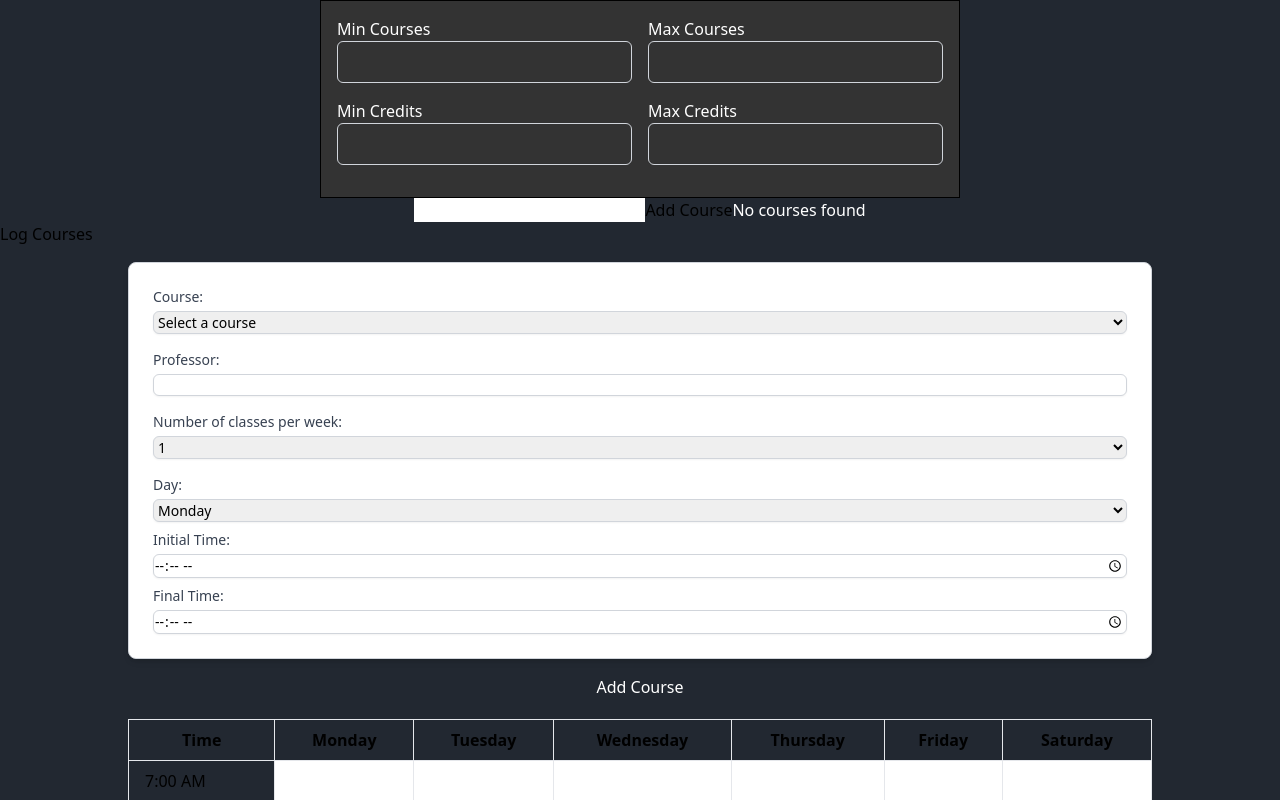
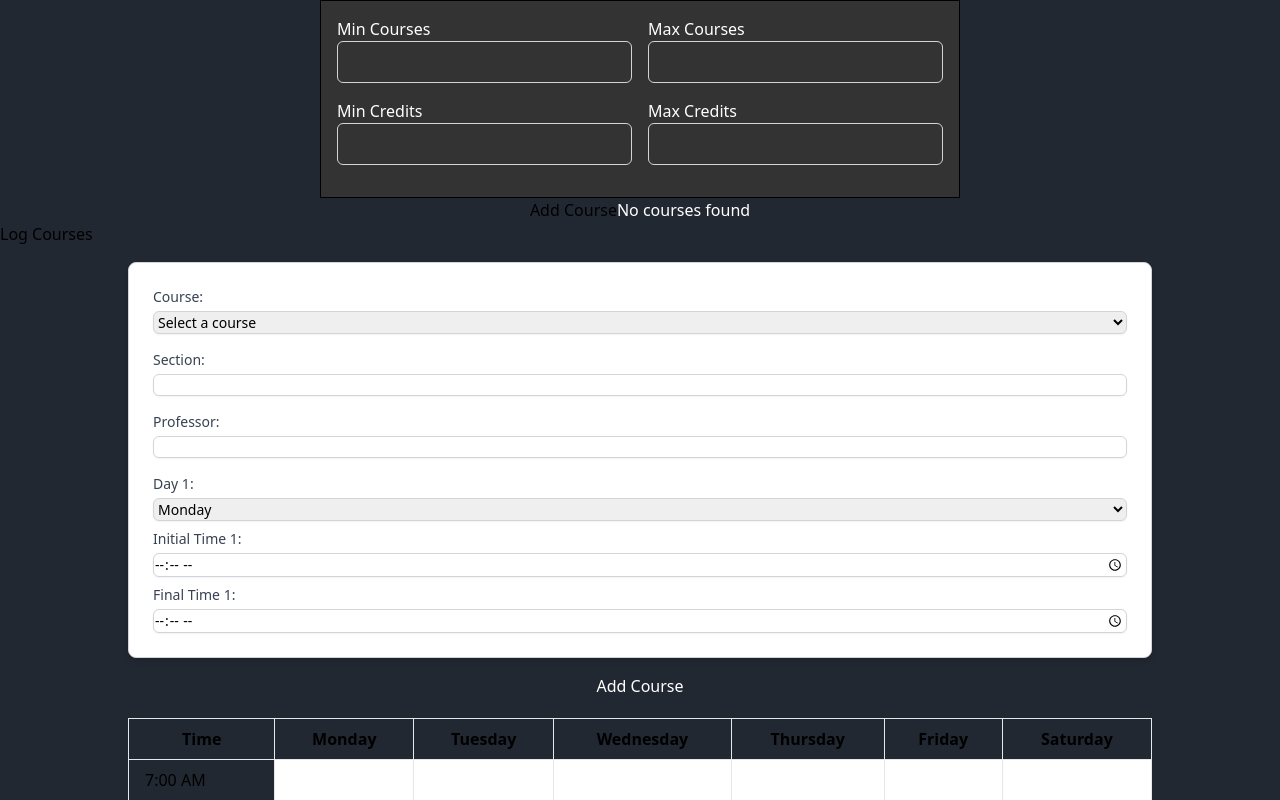
Before and after one commit to joaquinsalinas06/Schedule-Maker, a React (Vite) app: page / in a window 1280 px wide. Shown: the top 800 px of the page. Built offline with nearby package versions, Linux system fonts and the light colour scheme.

Commit message:
Cambio guardado del contexto

```diff
--- a/src/App.jsx
+++ b/src/App.jsx
@@ -1,7 +1,7 @@
 import React, { useContext } from "react";
 import { CourseList } from "./components/Courses/CourseList";
 import { SemesterForm } from "./components/SemesterForm";
-import {  CourseContext } from "./contexts/CourseContext";
+import { CourseContext } from "./contexts/CourseContext";
 import { Schedule } from "./components/Schedule";
 import { CourseOptions } from "./components/Courses/CourseOptions";
 
--- /dev/null
+++ b/src/classes.js
@@ -0,0 +1,84 @@
+class Course {
+    constructor(name, credits, semester, classesPerWeek, section, professor, days, startTimes, endTimes) {
+      this.name = name;
+      this.credits = credits;
+      this.semester = semester;
+      this.classesPerWeek = classesPerWeek;
+      this.section = section;
+      this.professor = professor;
+      this.days = days;
+      this.startTimes = startTimes;
+      this.endTimes = endTimes;
+    }
+
+    collides(other) {
+      if (this.name === other.name && this.section === other.section) {
+        return false;
+      }
+
+      for (let i = 0; i < this.startTimes.length; i++) {
+        for (let j = 0; j < other.startTimes.length; j++) {
+          if (daysOverlap(this.days[i], other.days[j])) {
+            if (
+              (this.startTimes[i] >= other.startTimes[j] && this.startTimes[i] <= other.endTimes[j]) ||
+              (other.startTimes[j] >= this.startTimes[i] && other.startTimes[j] <= this.endTimes[i])
+            ) {
+              return true;
+            }
+          }
+        }
+      }
+
+      return false;
+    }
+  }
+
+  class Schedule {
+    constructor(courses) {
+      this.courses = courses;
+      this.count = courses.length;
+      this.credits = this.countCredits();
+      this.IDString = this.createIDString();
+    }
+
+    createIDString() {
+      return this.courses.map(course => course.name).join('-');
+    }
+
+    countCredits() {
+      return this.courses.reduce((sum, course) => sum + course.credits, 0);
+    }
+
+    formsValidSchedule(course) {
+      return this.courses.every(existingCourse => !existingCourse.collides(course));
+    }
+
+    addCourse(course) {
+      if (this.formsValidSchedule(course)) {
+        const newCourses = [...this.courses, course];
+        return new Schedule(newCourses);
+      }
+      return null;
+    }
+
+    createPossibilities(courses) {
+      const possibilities = [];
+      for (let course of courses) {
+        if (this.formsValidSchedule(course)) {
+          possibilities.push(this.addCourse(course));
+        }
+      }
+      return possibilities;
+    }
+  }
+
+  const daysOverlap = (days1, days2) => {
+    for (let i = 0; i < days1.length; i++) {
+      if (days2.toLowerCase().includes(days1.toLowerCase().charAt(i))) {
+        return true;
+      }
+    }
+    return false;
+  };
+
+  export { Course, Schedule, daysOverlap };
--- a/src/components/Courses/CourseList.jsx
+++ b/src/components/Courses/CourseList.jsx
@@ -1,28 +1,77 @@
-import React, { useContext } from "react";
+import React, { useContext, useState } from "react";
 import { CourseSelect } from "./CourseSelect";
 import { CourseContext } from "../../contexts/CourseContext";
+import Modal from "@mui/material/Modal";
+import Box from "@mui/material/Box";
+
+const style = {
+  position: "absolute",
+  top: "50%",
+  left: "50%",
+  transform: "translate(-50%, -50%)",
+  width: 400,
+  bgcolor: "background.paper",
+  border: "2px solid #000",
+  boxShadow: 24,
+  p: 4,
+};
 
 export const CourseList = () => {
   const { courses, setCourses } = useContext(CourseContext);
+  const [open, setOpen] = useState(false);
+  const [newCourse, setNewCourse] = useState({
+    name: "",
+    credits: "",
+    semester: "",
+    classesPerWeek: ""
+  });
+
+  const handleOpen = () => setOpen(true);
+  const handleClose = () => setOpen(false);
+
+  const handleChange = (e) => {
+    const { name, value } = e.target;
+    setNewCourse((prevCourse) => ({
+      ...prevCourse,
+      [name]: value,
+    }));
+  };
 
   const addCourse = (e) => {
     e.preventDefault();
-    const course = e.target.course.value;
-    setCourses([...courses, course]);
-    e.target.reset();
-  };
-
-  const deleteCourse = (index) => {
-    const updatedCourses = courses.filter((_, i) => i !== index);
-    setCourses(updatedCourses);
+    setCourses([...courses, newCourse]);
+    setNewCourse({ name: "", credits: "", semester: "", classesPerWeek: "" });
+    handleClose();
   };
 
   return (
     <div className="flex justify-center">
-      <form onSubmit={addCourse}>
-        <input type="text" name="course" id="course" />
-        <button type="submit">Add Course</button>
-      </form>
+      <button onClick={handleOpen}>Add Course</button>
+      <Modal open={open} onClose={handleClose}>
+        <Box sx={style}>
+          <h2>Add New Course</h2>
+          <form onSubmit={addCourse}>
+            <div className="mb-4">
+              <label htmlFor="name" className="block text-black">Course Name</label>
+              <input type="text" name="name" id="name" value={newCourse.name} onChange={handleChange} required className="border border-gray-300 rounded-md p-2 w-full" />
+            </div>
+            <div className="mb-4">
+              <label htmlFor="credits" className="block text-black">Credits</label>
+              <input type="number" name="credits" id="credits" value={newCourse.credits} onChange={handleChange} required className="border border-gray-300 rounded-md p-2 w-full" />
+            </div>
+            <div className="mb-4">
+              <label htmlFor="semester" className="block text-black">Semester</label>
+              <input type="text" name="semester" id="semester" value={newCourse.semester} onChange={handleChange} required className="border border-gray-300 rounded-md p-2 w-full" />
+            </div>
+            <div className="mb-4">
+              <label htmlFor="classesPerWeek" className="block text-black">Classes Per Week</label>
+              <input type="number" name="classesPerWeek" id="classesPerWeek" value={newCourse.classesPerWeek} onChange={handleChange} required className="border border-gray-300 rounded-md p-2 w-full" />
+            </div>
+            <button type="submit" className="mr-2">Add Course</button>
+            <button type="button" onClick={handleClose}>Close</button>
+          </form>
+        </Box>
+      </Modal>
       {courses.length === 0 ? (
         <p className="text-white">No courses found</p>
       ) : (
@@ -30,7 +79,6 @@ export const CourseList = () => {
           {courses.map((course, index) => (
             <div key={index}>
               <CourseSelect course={course} />
-              <button onClick={() => deleteCourse(index)}>Delete</button>
             </div>
           ))}
         </div>
--- a/src/components/Courses/CourseOption.jsx
+++ b/src/components/Courses/CourseOption.jsx
@@ -1,18 +1,33 @@
-import React, { useState, useContext } from "react";
+import React, { useState, useContext, useEffect } from "react";
 import { CourseContext } from "../../contexts/CourseContext";
 
 export const CourseOption = () => {
   const [numClasses, setNumClasses] = useState(1);
   const [selectedCourse, setSelectedCourse] = useState("");
+  const [sectionName, setSectionName] = useState("");
   const { courses } = useContext(CourseContext);
 
-  const handleClassesChange = (event) => {
-    setNumClasses(parseInt(event.target.value, 10));
+  const handleCourseChange = (event) => {
+    const selectedCourseName = event.target.value;
+    setSelectedCourse(selectedCourseName);
+    const selectedCourse = courses.find(course => course.name === selectedCourseName);
+    if (selectedCourse) {
+      setNumClasses(parseInt(selectedCourse.classesPerWeek));
+    }
   };
 
-  const handleCourseChange = (event) => {
-    setSelectedCourse(event.target.value);
+  const handleSectionChange = (event) => {
+    setSectionName(event.target.value);
   };
+
+  useEffect(() => {
+    if (selectedCourse) {
+      const course = courses.find(course => course.name === selectedCourse);
+      if (course) {
+        setNumClasses(parseInt(course.classesPerWeek));
+      }
+    }
+  }, [courses, selectedCourse]);
 
   return (
     <div className="border border-double border-gray-300 rounded-lg p-6 w-4/5 mx-auto my-4 bg-white shadow-md">
@@ -28,11 +43,23 @@ export const CourseOption = () => {
           >
             <option value="">Select a course</option>
             {courses.map((course, index) => (
-              <option key={index} value={course.id}>
-                {course}
+              <option key={index} value={course.name}>
+                {course.name}
               </option>
             ))}
           </select>
+        </div>
+
+        <div>
+          <label htmlFor="section" className="block text-sm font-medium text-gray-700">Section:</label>
+          <input
+            type="text"
+            name="section"
+            id="section"
+            value={sectionName}
+            onChange={handleSectionChange}
+            className="mt-1 block w-full border border-gray-300 rounded-md shadow-sm focus:ring-blue-500 focus:border-blue-500 sm:text-sm"
+          />
         </div>
 
         <div>
@@ -40,28 +67,10 @@ export const CourseOption = () => {
           <input type="text" name="teacher" id="teacher" className="mt-1 block w-full border border-gray-300 rounded-md shadow-sm focus:ring-blue-500 focus:border-blue-500 sm:text-sm" />
         </div>
 
-        <div>
-          <label htmlFor="classes" className="block text-sm font-medium text-gray-700">Number of classes per week:</label>
-          <select
-            name="classes"
-            id="classes"
-            onChange={handleClassesChange}
-            value={numClasses}
-            className="mt-1 block w-full border border-gray-300 rounded-md shadow-sm focus:ring-blue-500 focus:border-blue-500 sm:text-sm"
-          >
-            <option value="1">1</option>
-            <option value="2">2</option>
-            <option value="3">3</option>
-            <option value="4">4</option>
-            <option value="5">5</option>
-            <option value="6">6</option>
-          </select>
-        </div>
-
         {[...Array(numClasses)].map((_, index) => (
           <div key={index} className="space-y-2">
             <div>
-              <label htmlFor={`day-${index}`} className="block text-sm font-medium text-gray-700">Day:</label>
+              <label htmlFor={`day-${index}`} className="block text-sm font-medium text-gray-700">Day {index + 1}:</label>
               <select name={`day-${index}`} id={`day-${index}`} className="mt-1 block w-full border border-gray-300 rounded-md shadow-sm focus:ring-blue-500 focus:border-blue-500 sm:text-sm">
                 <option value="Monday">Monday</option>
                 <option value="Tuesday">Tuesday</option>
@@ -73,7 +82,7 @@ export const CourseOption = () => {
             </div>
 
             <div>
-              <label htmlFor={`initialTime-${index}`} className="block text-sm font-medium text-gray-700">Initial Time:</label>
+              <label htmlFor={`initialTime-${index}`} className="block text-sm font-medium text-gray-700">Initial Time {index + 1}:</label>
               <input
                 type="time"
                 name={`initialTime-${index}`}
@@ -83,7 +92,7 @@ export const CourseOption = () => {
             </div>
 
             <div>
-              <label htmlFor={`finalTime-${index}`} className="block text-sm font-medium text-gray-700">Final Time:</label>
+              <label htmlFor={`finalTime-${index}`} className="block text-sm font-medium text-gray-700">Final Time {index + 1}:</label>
               <input
                 type="time"
                 name={`finalTime-${index}`}
--- a/src/components/Courses/CourseSelect.jsx
+++ b/src/components/Courses/CourseSelect.jsx
@@ -18,19 +18,10 @@ const style = {
 export const CourseSelect = ({ course }) => {
   const { courses, setCourses } = useContext(CourseContext);
   const [open, setOpen] = useState(false);
-  const [courseDetails, setCourseDetails] = useState({
-    name: course,
-    credits: "",
-    semester: "",
-  });
+  const [courseDetails, setCourseDetails] = useState(course);
 
-  const handleOpen = () => {
-    setOpen(true);
-  };
-
-  const handleClose = () => {
-    setOpen(false);
-  };
+  const handleOpen = () => setOpen(true);
+  const handleClose = () => setOpen(false);
 
   const handleChange = (e) => {
     const { name, value } = e.target;
@@ -42,95 +33,45 @@ export const CourseSelect = ({ course }) => {
 
   const handleSubmit = (e) => {
     e.preventDefault();
-    console.log("Submitting form with details:", courseDetails);
+    const updatedCourses = courses.map((c) =>
+      c.name === course.name ? courseDetails : c
+    );
+    setCourses(updatedCourses);
     handleClose();
   };
 
   const handleEliminate = () => {
-    const updatedCourses = courses.filter((c) => c !== course);
+    const updatedCourses = courses.filter((c) => c.name !== course.name);
     setCourses(updatedCourses);
     handleClose();
   };
 
   return (
-    <div
-      className="course-box text-white p-2 m-1 border border-white cursor-pointer"
-      onClick={handleOpen}
-    >
-      {course}
-
-      <Modal
-        open={open}
-        onClose={handleClose}
-        aria-labelledby="modal-modal-title"
-        aria-describedby="modal-modal-description"
-      >
+    <div className="course-box text-white p-2 m-1 border border-white cursor-pointer" onClick={handleOpen}>
+      {course.name}
+      <Modal open={open} onClose={handleClose}>
         <Box sx={style}>
-          <h2 id="modal-modal-title">Edit Course</h2>
+          <h2>Edit Course</h2>
           <form onSubmit={handleSubmit}>
             <div className="mb-4">
-              <label htmlFor="name" className="block text-black">
-                Course Name
-              </label>
-              <input
-                type="text"
-                name="name"
-                id="name"
-                value={courseDetails.name}
-                onChange={handleChange}
-                className="border border-gray-300 rounded-md p-2 w-full"
-              />
+              <label htmlFor="name" className="block text-black">Course Name</label>
+              <input type="text" name="name" id="name" value={courseDetails.name} onChange={handleChange} required className="border border-gray-300 rounded-md p-2 w-full" />
             </div>
             <div className="mb-4">
-              <label htmlFor="credits" className="block text-black">
-                Credits
-              </label>
-              <input
-                type="number"
-                name="credits"
-                id="credits"
-                value={courseDetails.credits}
-                onChange={handleChange}
-                className="border border-gray-300 rounded-md p-2 w-full"
-              />
+              <label htmlFor="credits" className="block text-black">Credits</label>
+              <input type="number" name="credits" id="credits" value={courseDetails.credits} onChange={handleChange} required className="border border-gray-300 rounded-md p-2 w-full" />
             </div>
             <div className="mb-4">
-              <label htmlFor="semester" className="block text-black">
-                Semester
-              </label>
-              <input
-                type="text"
-                name="semester"
-                id="semester"
-                value={courseDetails.semester}
-                onChange={handleChange}
-                className="border border-gray-300 rounded-md p-2 w-full"
-              />
+              <label htmlFor="semester" className="block text-black">Semester</label>
+              <input type="text" name="semester" id="semester" value={courseDetails.semester} onChange={handleChange} required className="border border-gray-300 rounded-md p-2 w-full" />
             </div>
-            <button type="submit" className="mr-2">
-              Save
-            </button>
-            <button
-              type="button"
-              onClick={(e) => {
-                e.stopPropagation();
-                console.log("Close button clicked");
-                handleClose();
-              }}
-            >
-              Close
-            </button>
-            <button
-              type="button"
-              onClick={(e) => {
-                e.stopPropagation();
-                console.log("Eliminate button clicked");
-                handleEliminate();
-              }}
-              className="ml-2 bg-red-500 text-white p-2 rounded-md"
-            >
-              Eliminate
-            </button>
+            <div className="mb-4">
+              <label htmlFor="classesPerWeek" className="block text-black">Classes Per Week</label>
+              <input type="number" name="classesPerWeek" id="classesPerWeek" value={courseDetails.classesPerWeek} onChange={handleChange} required className="border border-gray-300 rounded-md p-2 w-full" />
+            </div>
+            <button type="submit" className="mr-2">Save</button>
+            <button type="button" onClick={handleClose}>Close</button>
+            <button type="button" onClick={handleEliminate} className="ml-2 bg-red-500 text-white p-2 rounded-md">Eliminate</button>
           </form>
         </Box>
       </Modal>
```
